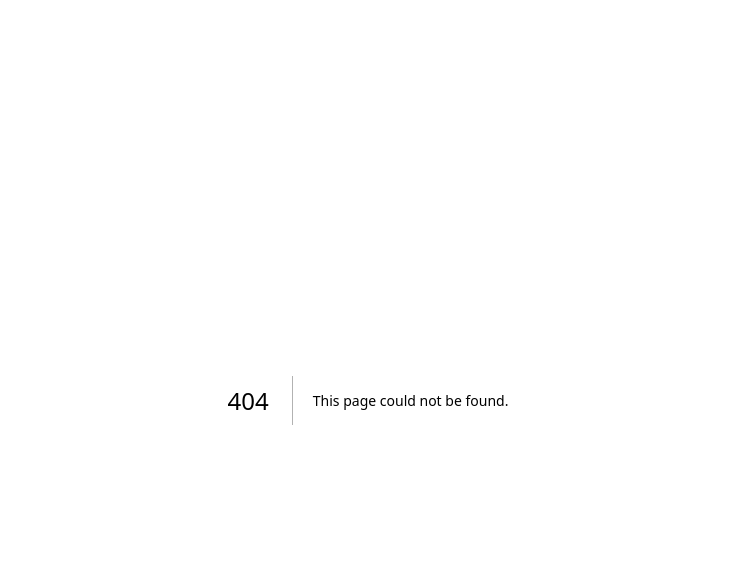
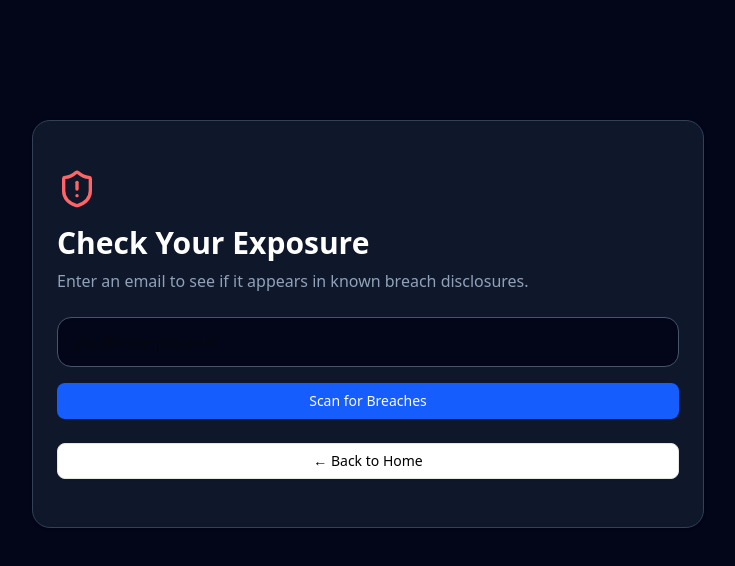
Before and after one commit to ShiXzYz/DayZero, a Next.js app: page /check-exposure in a window 1280 px wide. Before the commit this address had no page. Shown: the top 566 px of the page, without its empty margins (272-1007 px from the left). Built offline with nearby package versions, Linux system fonts and the light colour scheme.

Commit message:
extra edits and polish up for website

```diff
--- /dev/null
+++ b/src/app/check-exposure/page.tsx
@@ -0,0 +1,48 @@
+"use client";
+
+import { useState } from "react";
+import Link from "next/link";
+import { Card, CardContent } from "@/components/ui/card";
+import { Button } from "@/components/ui/button";
+import { ShieldAlert } from "lucide-react";
+
+export default function CheckExposurePage() {
+  const [email, setEmail] = useState("");
+  const [checked, setChecked] = useState(false);
+
+  return (
+    <div className="min-h-screen bg-slate-950 text-slate-100 p-6">
+      <div className="max-w-2xl mx-auto mt-24">
+        <Card className="bg-slate-900 border border-slate-700 rounded-2xl">
+          <CardContent className="p-6">
+            <ShieldAlert className="h-10 w-10 text-red-400" />
+            <h1 className="text-3xl font-bold mt-4 text-white">Check Your Exposure</h1>
+            <p className="text-slate-400 mt-2">Enter an email to see if it appears in known breach disclosures.</p>
+
+            <input
+              value={email}
+              onChange={e => setEmail(e.target.value)}
+              placeholder="you@example.com"
+              className="mt-6 w-full rounded-xl bg-slate-950 border border-slate-600 px-4 py-3"
+            />
+
+            <Button onClick={() => setChecked(true)} className="mt-4 w-full bg-blue-600">
+              Scan for Breaches
+            </Button>
+
+            {checked && (
+              <div className="mt-6 text-slate-300">
+                <p>No direct breaches found for <span className="font-semibold">{email || "this email"}</span>.</p>
+                <p className="text-sm text-slate-400 mt-2">This is mock data for demo purposes.</p>
+              </div>
+            )}
+
+            <Link href="/">
+              <Button variant="outline" className="mt-6 w-full text-black">← Back to Home</Button>
+            </Link>
+          </CardContent>
+        </Card>
+      </div>
+    </div>
+  );
+}
--- /dev/null
+++ b/src/app/get-alerts/page.tsx
@@ -0,0 +1,40 @@
+"use client";
+
+import { useState } from "react";
+import Link from "next/link";
+import { Card, CardContent } from "@/components/ui/card";
+import { Button } from "@/components/ui/button";
+import { Bell } from "lucide-react";
+
+export default function GetAlertsPage() {
+  const [email, setEmail] = useState("");
+  const [submitted, setSubmitted] = useState(false);
+
+  return (
+    <div className="min-h-screen bg-slate-950 text-slate-100 flex items-center justify-center p-6">
+      <Card className="max-w-md w-full bg-slate-900 border border-slate-700 rounded-2xl">
+        <CardContent className="p-6">
+          <Bell className="h-10 w-10 text-blue-400 mx-auto" />
+          <h1 className="text-2xl font-bold text-center mt-4 text-white">Get Breach Alerts</h1>
+          <p className="text-slate-400 text-center mt-2">We’ll notify you when a service you use reports a breach.</p>
+
+          {!submitted ? (
+            <>
+              <input
+                value={email}
+                onChange={e => setEmail(e.target.value)}
+                placeholder="you@example.com"
+                className="w-full mt-6 rounded-xl bg-slate-950 border border-slate-600 px-4 py-2"
+              />
+              <Button onClick={() => setSubmitted(true)} className="w-full mt-4 rounded-xl bg-blue-600">Enable Alerts</Button>
+            </>
+          ) : (
+            <p className="mt-6 text-green-400 text-center">Alerts enabled for {email}</p>
+          )}
+
+          <Link href="/" className="block text-center text-sm text-slate-400 mt-6">← Back to DayZero</Link>
+        </CardContent>
+      </Card>
+    </div>
+  );
+}
--- /dev/null
+++ b/src/app/join-waitlist/page.tsx
@@ -0,0 +1,34 @@
+"use client";
+
+import { useState } from "react";
+import Link from "next/link";
+import { Card, CardContent } from "@/components/ui/card";
+import { Button } from "@/components/ui/button";
+import { ShieldCheck } from "lucide-react";
+
+export default function JoinWaitlistPage() {
+  const [joined, setJoined] = useState(false);
+
+  return (
+    <div className="min-h-screen bg-slate-950 text-slate-100 flex items-center justify-center p-6">
+      <Card className="max-w-md w-full bg-slate-900 border border-slate-700 rounded-2xl">
+        <CardContent className="p-6 text-center">
+          <ShieldCheck className="h-10 w-10 text-green-400 mx-auto" />
+          <h1 className="text-2xl font-bold mt-4 text-white">Join the DayZero Waitlist</h1>
+          <p className="text-slate-400 mt-2">Be first to know when real-time breach alerts go live.</p>
+
+          {!joined ? (
+            <>
+              <input placeholder="Your email" className="w-full mt-6 rounded-xl bg-slate-950 border border-slate-600 px-4 py-2" />
+              <Button onClick={() => setJoined(true)} className="w-full mt-4 rounded-xl bg-green-600">Join Waitlist</Button>
+            </>
+          ) : (
+            <p className="mt-6 text-green-400">You’re on the list — position #214 🎉</p>
+          )}
+
+          <Link href="/" className="block text-sm text-slate-400 mt-6">← Back to home</Link>
+        </CardContent>
+      </Card>
+    </div>
+  );
+}
--- a/src/app/page.tsx
+++ b/src/app/page.tsx
@@ -1,6 +1,7 @@
 "use client";
 
 import { useState } from "react";
+import Link from "next/link";
 import { Card, CardContent } from "@/components/ui/card";
 import { Button } from "@/components/ui/button";
 import { AlertTriangle, ShieldCheck, Bell, Search } from "lucide-react";
@@ -68,10 +69,14 @@ export default function DayZeroPrototype() {
           Your early warning system for online breaches.
         </p>
         <div className="mt-8 flex justify-center gap-4">
+          <Link href="/check-exposure">
             <Button className="rounded-2xl px-6 bg-blue-600 hover:bg-blue-500">Check Your Exposure</Button>
+          </Link>
+          <Link href="/get-alerts">
             <Button variant="outline" className="rounded-2xl px-6 text-black">
               Get Alerts
             </Button>
+          </Link>
         </div>
       </motion.div>
 
@@ -161,9 +166,11 @@ export default function DayZeroPrototype() {
         <p className="mt-4 text-slate-400">
           Don’t find out months later. Be informed the moment trust breaks.
         </p>
+        <Link href="/join-waitlist">
           <Button className="mt-8 rounded-2xl px-8 py-6 text-lg bg-green-600 hover:bg-green-500">
             Join the Waitlist
           </Button>
+        </Link>
       </motion.div>
     </div>
   );
```
Lines whose indentation alone changed are shown as unchanged.
